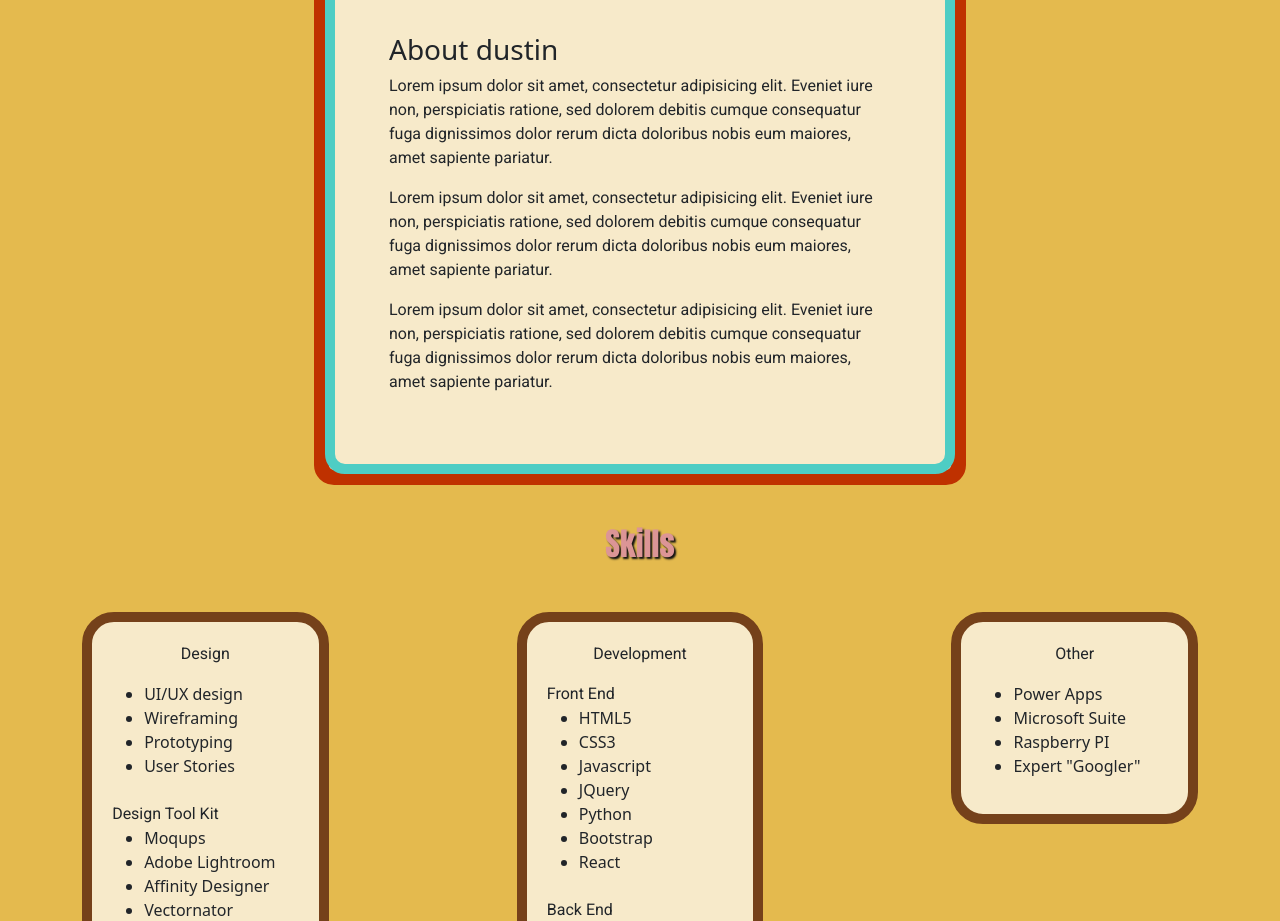
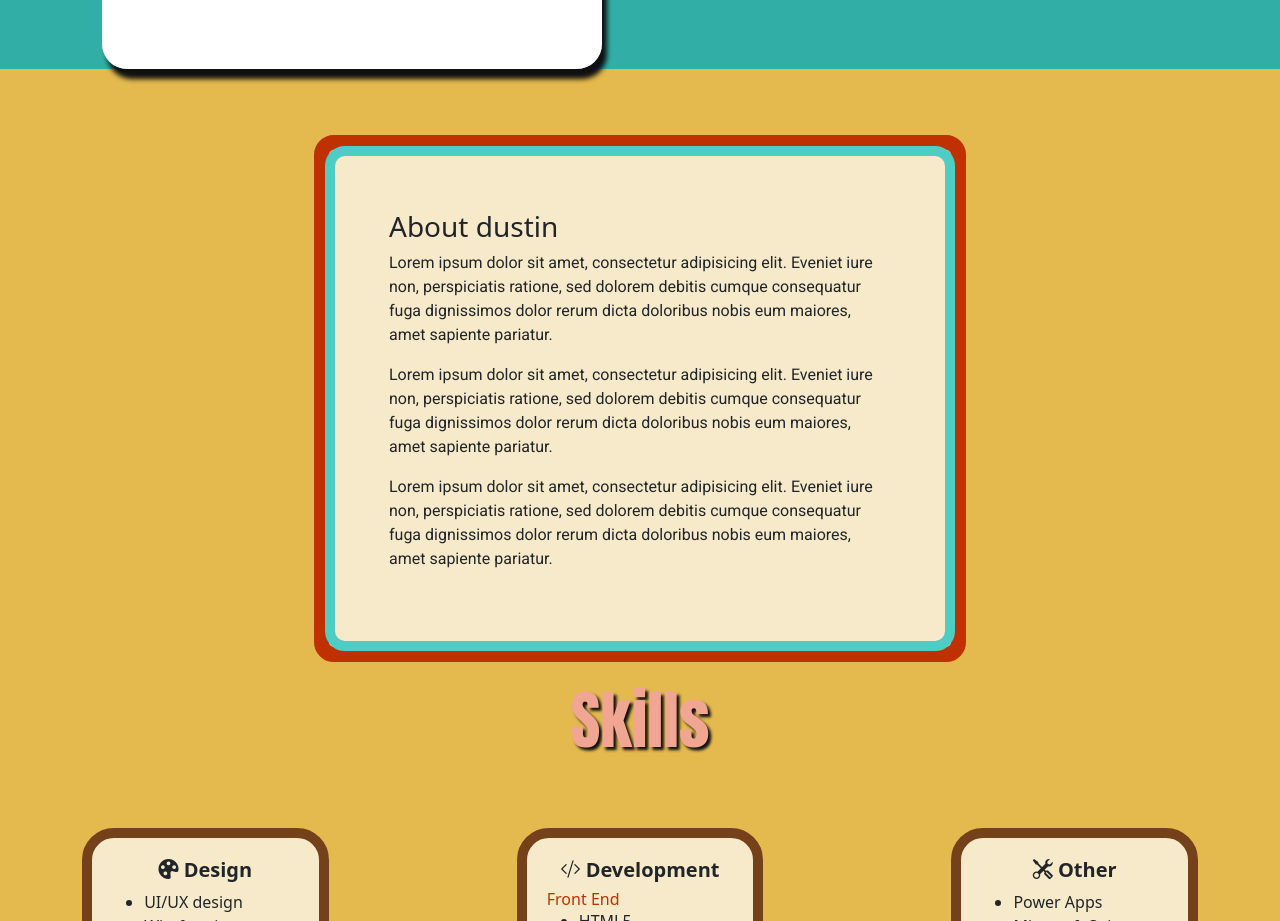
Before and after one commit to DustinG27/portfolio, a plain HTML site: page index.html in a window 1280 px wide. Shown: the part 2820-3741 px from the top of the page. Drawn offline with nearby package versions, Linux system fonts and the light colour scheme.

Commit message:
small font changes

```diff
--- a/index.html
+++ b/index.html
@@ -255,16 +255,16 @@
       <div class="row">
         <div class="col-12 col-md-6 col-lg-4">
           <div class="design">
-            <p class="text-center">
-              <i class="fas fa-pencil-ruler"></i> Design
-            </p>
+            <h5 class="text-center"">
+              <i class="bi bi-palette-fill"></i> Design
+            </h5>
             <ul class="mt-2">
               <li>UI/UX design</li>
               <li>Wireframing</li>
               <li>Prototyping</li>
               <li>User Stories</li>
             </ul>
-            <p class="mt-4 mb-0 text-light-green">Design Tool Kit</p>
+            <h6 class="mt-4 mb-0" style="color: #bf3100;">Design Tool Kit</h6>
             <ul class="m-0">
               <li>Moqups</li>
               <li>Adobe Lightroom</li>
@@ -278,8 +278,10 @@
         </div>
         <div class="col-12 col-md-6 col-lg-4">
           <div class="development">
-            <p class="text-center"><i class="fas fa-code"></i> Development</p>
-            <p class="mt-2 mb-0 text-light-green">Front End</p>
+            <h5 class="text-center">
+              <i class="bi bi-code-slash"></i> Development
+            </h5>
+            <h6 class="mt-2 mb-0"  style="color: #bf3100;">Front End</h6>
             <ul class="m-0">
               <li>HTML5</li>
               <li>CSS3</li>
@@ -290,7 +292,7 @@
 
               <li>React</li>
             </ul>
-            <p class="mt-4 mb-0 text-light-green">Back End</p>
+            <h6 class="mt-4 mb-0" style="color: #bf3100;">Back End</h6>
             <ul class="m-0">
               <li>REST / MySQL</li>
               <li>Sequelize</li>
@@ -300,7 +302,7 @@
               <li>Express.js</li>
               <li>Firebase</li>
             </ul>
-            <p class="mt-4 mb-0 text-light-green">Developer Tool Kit</p>
+            <h6 class="mt-4 mb-0"  style="color: #bf3100;">Developer Tool Kit</h6>
             <ul class="m-0">
               <li>API</li>
               <li>AJAX</li>
@@ -312,9 +314,9 @@
         </div>
         <div class="col-12 col-md-6 col-lg-4">
           <div class="other">
-            <p class="text-center">
-              <i class="fas fa-plane-departure"></i> Other
-            </p>
+            <h5 class="text-center">
+              <i class="bi bi-tools"></i> Other
+            </h5>
             <ul class="mt-2">
               <li>Power Apps</li>
               <li>Microsoft Suite</li>
@@ -343,7 +345,6 @@
         </div>
       </footer>
     </div>
-
   </body>
 </html>
 
--- a/style/css/style.css
+++ b/style/css/style.css
@@ -17,11 +17,12 @@ h1 {
 }
 
 h2 {
-  padding: 40px;
-  text-shadow: 2px 2px 2px #101010;
+  padding: 20px;
+  text-shadow: 3px 3px 3px #101010;
   font-family: "Anton", sans-serif;
-  color: #dc9596;
+  color: #F0A693;
   text-align: center;
+  font-size: 4em;
 }
 
 p {
@@ -78,7 +79,7 @@ a:hover {
 /* SECTION TWO */
 
 #two {
-  background-color: #264653;
+  background-color: #31AFA7;
   width: 100%;
   min-height: 100vh;
 }
@@ -86,7 +87,8 @@ a:hover {
 .image {
   margin-left: 20px;
   margin-right: 20px;
-  margin-top: 10px;
+  margin-top: 10%;
+
 }
 
 img {
@@ -115,7 +117,7 @@ img {
 .about-container {
   background-color: #f7eaca;
   width: 50%;
-  margin-top: 30px !important;
+  margin-top: 5% !important;
   margin: auto;
   padding: 60px;
   border-radius: 20px;
@@ -146,6 +148,7 @@ img {
   border-radius: 2em;
   background-color: #f7eaca;
   border: 10px solid #75411a;
+  margin-top: 10%;
 }
 
 footer {
@@ -160,3 +163,7 @@ footer {
   font-size: 1.5em;
   text-align: center;
 }
+
+.text-center {
+  font-weight: bold;
+}
```
